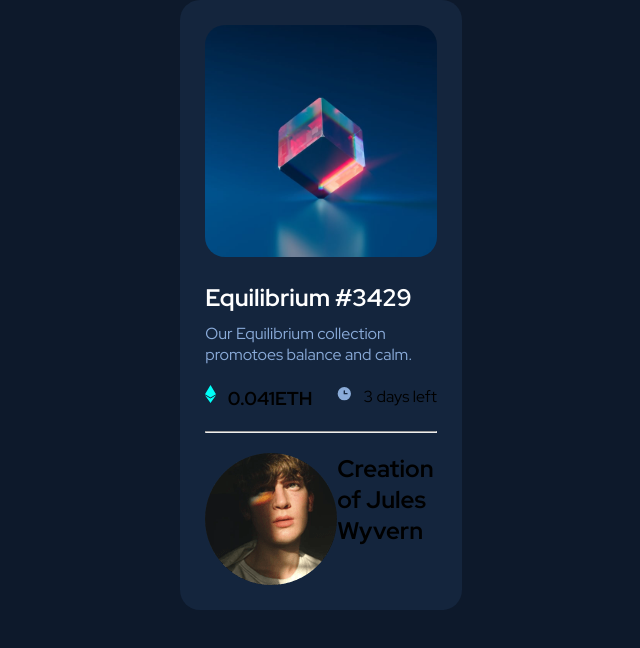
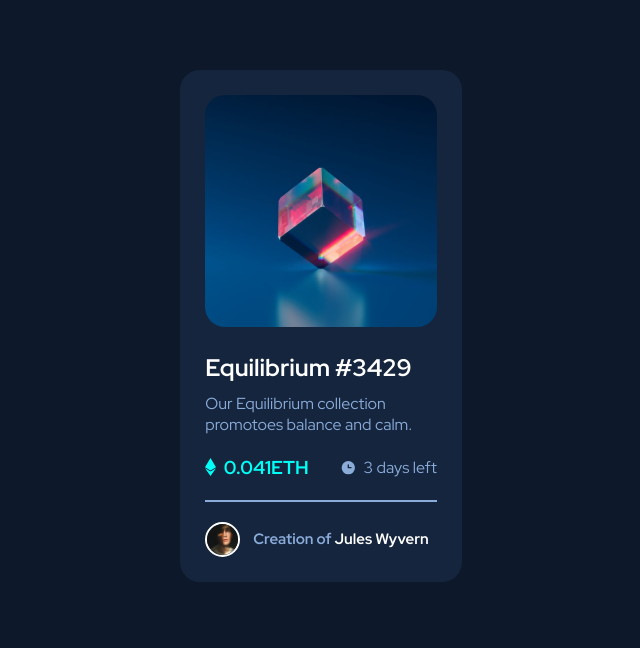
Before and after one commit to Rajamanickam-developer/Equilibrium, a plain HTML site: page index.html in a window 1280 px wide. Shown: the whole page, without its empty margins (319-959 px from the left). Drawn offline with Linux system fonts and the light colour scheme.

Commit message:
create to equilibrium

```diff
--- a/index.css
+++ b/index.css
@@ -22,6 +22,7 @@ body{
     width: 22%;
     padding: 25px;
     border-radius: 20px;
+    margin-top: 70px;
 
 }
 
@@ -33,12 +34,12 @@ body{
 
 
 .equilibrium-text{
-    color: white;
+    color: hsl(0, 0%, 100%);
     padding-bottom: 10px;
 }
 
 .description{
-    color: hsl(215, 51%, 70%)
+    color: hsl(215, 51%, 70%);
 }
 
 .ethereum-clock-icon{
@@ -46,14 +47,42 @@ body{
     justify-content: space-between;
 }
 
+.eth{
+    color: hsl(178, 100%, 50%);
+}
+
+.clock{
+    color: hsl(215, 51%, 70%);
+}
+
+
+
 .itself{
     display: flex;
-    justify-content: space-between;
+    align-items: center;
+    font-size: 10px;
+    gap: 20px;
 }
 
-.icon-image{
-    padding-bottom: 2px;
+.eth, .clock{
+    display: flex;
+    align-items: center;
+}
+.divider{
+    border:1px solid hsl(215, 51%, 70%);
 }
 
 .avatar-image{
+   width: 35px;
+   border: 2px solid hsl(0, 0%, 100%);
+   border-radius: 50%;
 }
+
+.creation{
+    color: hsl(215, 51%, 70%);
+    margin-left: -7px;
+}
+
+.jules{
+    color: hsl(0, 0%, 100%);
+}
--- a/index.html
+++ b/index.html
@@ -28,15 +28,14 @@
         <p class="description">Our Equilibrium collection promotoes balance and calm.</p>
       </div>
       <div class="ethereum-clock-icon">
-        <h3><img src="images/icon-ethereum.svg" alt="icon-ethereum" class="icon-image"> &nbsp; 0.041ETH</h3>
-        <p><img src="images/icon-clock.svg" alt="Clock"> &nbsp; 3 days left</p>
+        <h3 class="eth"><img src="images/icon-ethereum.svg" alt="icon-ethereum"> &nbsp; 0.041ETH</h3>
+        <p class="clock"><img src="images/icon-clock.svg" alt="Clock"> &nbsp; 3 days left</p>
       </div>
-      <hr>
+      <hr class="divider">
       <div class="itself">
         <img src="images/image-avatar.png" alt="avatar" class="avatar-image">
-        <h2><strong>Creation of</strong> <strong>Jules Wyvern</strong></h2>
+        <h2><strong class="creation">Creation of</strong> <strong class="jules">Jules Wyvern</strong></h2>
       </div>
-
     </article>
   </body>
 </html>
```
